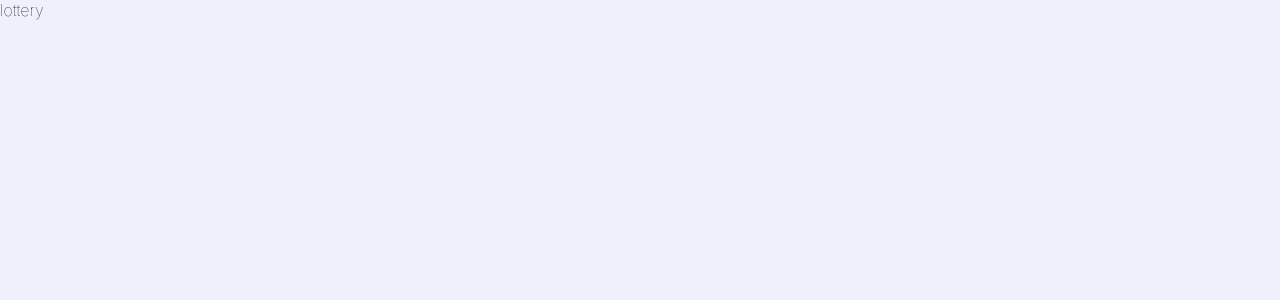
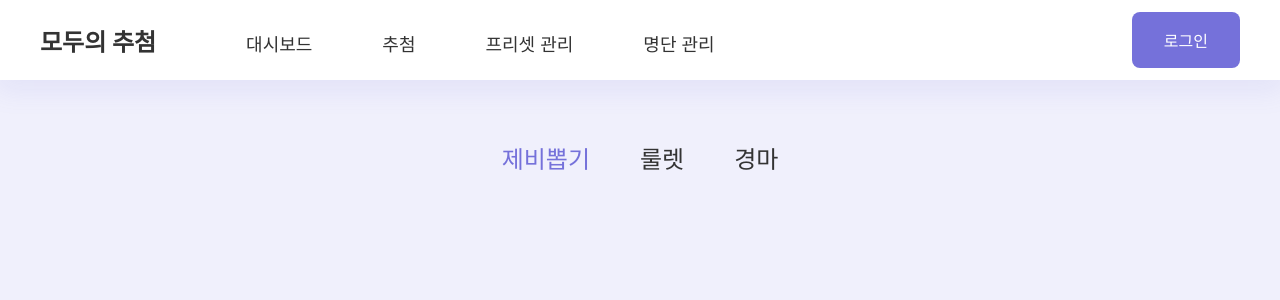
Before and after one commit to Kangdyu/lots-for-all, a Next.js app in the folder frontend/: page /pick/lottery in a window 1280 px wide. Shown: the top 300 px of the page. Built offline with nearby package versions, Linux system fonts and the light colour scheme; a web font is replaced by a local one.

Commit message:
feat(frontend): Game page dynamic routing & game section navigation

```diff
--- a/frontend/src/components/common/Navigation/index.tsx
+++ b/frontend/src/components/common/Navigation/index.tsx
@@ -3,7 +3,7 @@ import Button from "components/common/Button";
 import { NavBar, NavBarContainer, NavBarContent, NavBarLogo } from "./styles";
 import Link from "next/link";
 import { useRouter } from "next/router";
-import { ROUTES } from "constants/routes";
+import { NAV_ROUTES } from "constants/routes";
 
 interface Props extends HTMLAttributes<HTMLElement> {
   loggedIn?: boolean;
@@ -21,7 +21,7 @@ function Navigation({ loggedIn = false, ...props }: Props) {
             <NavBarLogo>모두의 추첨</NavBarLogo>
           </Link>
 
-          {ROUTES.map((route) => (
+          {NAV_ROUTES.map((route) => (
             <Link key={route.path} href={route.path} passHref>
               <NavBarContent selected={pathname === route.path}>{route.name}</NavBarContent>
             </Link>
--- /dev/null
+++ b/frontend/src/components/pages/pick/GameSection/index.tsx
@@ -0,0 +1,27 @@
+import { GameRoute } from "constants/games";
+import { GAME_ROUTES } from "constants/routes";
+import Link from "next/link";
+import { HTMLAttributes } from "react";
+import { GameNavigation, GameNavigationAnchor } from "./styles";
+
+interface Props extends HTMLAttributes<HTMLDivElement> {
+  game: GameRoute;
+}
+
+function GameSecton({ game, ...props }: Props) {
+  return (
+    <section {...props}>
+      <GameNavigation>
+        {GAME_ROUTES.map((route, idx) => (
+          <Link key={route.path} href={route.path} passHref>
+            <GameNavigationAnchor selected={`/pick/${game}` === route.path}>
+              {route.name}
+            </GameNavigationAnchor>
+          </Link>
+        ))}
+      </GameNavigation>
+    </section>
+  );
+}
+
+export default GameSecton;
--- /dev/null
+++ b/frontend/src/components/pages/pick/GameSection/styles.tsx
@@ -0,0 +1,16 @@
+import styled from "@emotion/styled";
+
+export const GameNavigation = styled.nav`
+  display: flex;
+  justify-content: center;
+`;
+
+export const GameNavigationAnchor = styled.a<{ selected: boolean }>`
+  font-size: 24px;
+  font-weight: ${({ theme, selected }) => (selected ? 400 : 100)};
+  color: ${({ theme, selected }) => (selected ? theme.color.primary700 : theme.color.black)};
+
+  &:not(:last-child) {
+    margin-right: 50px;
+  }
+`;
--- /dev/null
+++ b/frontend/src/constants/games.ts
@@ -0,0 +1,4 @@
+export const GAMES = ["lottery", "roulette", "racing"] as const;
+export const GAME_NAMES = ["제비뽑기", "룰렛", "경마"] as const;
+export type GameRoute = typeof GAMES[number];
+export type GameName = typeof GAME_NAMES[number];
--- a/frontend/src/constants/routes.ts
+++ b/frontend/src/constants/routes.ts
@@ -1,9 +1,11 @@
+import { GAMES, GAME_NAMES } from "./games";
+
 interface Route {
   path: string;
   name: string;
 }
 
-export const ROUTES: Route[] = [
+export const NAV_ROUTES: Route[] = [
   {
     path: "/",
     name: "대시보드",
@@ -21,3 +23,8 @@ export const ROUTES: Route[] = [
     name: "명단 관리",
   },
 ];
+
+export const GAME_ROUTES: Route[] = GAMES.map((game, idx) => ({
+  path: `/pick/${game}`,
+  name: GAME_NAMES[idx],
+}));
--- /dev/null
+++ b/frontend/src/pages/pick/[game].tsx
@@ -0,0 +1,39 @@
+import Layout from "components/common/Layout";
+import Navigation from "components/common/Navigation";
+import GameSecton from "components/pages/pick/GameSection";
+import { GetStaticPaths, GetStaticProps } from "next";
+import { GameRoute, GAMES } from "constants/games";
+
+interface Props {
+  game: GameRoute;
+}
+
+function GamePage({ game }: Props) {
+  return (
+    <>
+      <Navigation />
+      <Layout>
+        <GameSecton game={game} />
+      </Layout>
+    </>
+  );
+}
+
+export default GamePage;
+
+export const getStaticPaths: GetStaticPaths = async () => {
+  return {
+    paths: GAMES.map((game) => ({ params: { game } })),
+    fallback: false,
+  };
+};
+
+export const getStaticProps: GetStaticProps = async (context) => {
+  const { params } = context;
+
+  return {
+    props: {
+      game: params?.game,
+    },
+  };
+};
--- a/frontend/src/pages/pick/lottery.tsx
+++ /dev/null
@@ -1,5 +0,0 @@
-function LotteryPage() {
-  return <div>lottery</div>;
-}
-
-export default LotteryPage;
--- a/frontend/src/pages/pick/racing.tsx
+++ /dev/null
@@ -1,5 +0,0 @@
-function RacingPage() {
-  return <div>Racing</div>;
-}
-
-export default RacingPage;
--- a/frontend/src/pages/pick/roulette.tsx
+++ /dev/null
@@ -1,5 +0,0 @@
-function RoulettePage() {
-  return <div>Roulette</div>;
-}
-
-export default RoulettePage;
```
